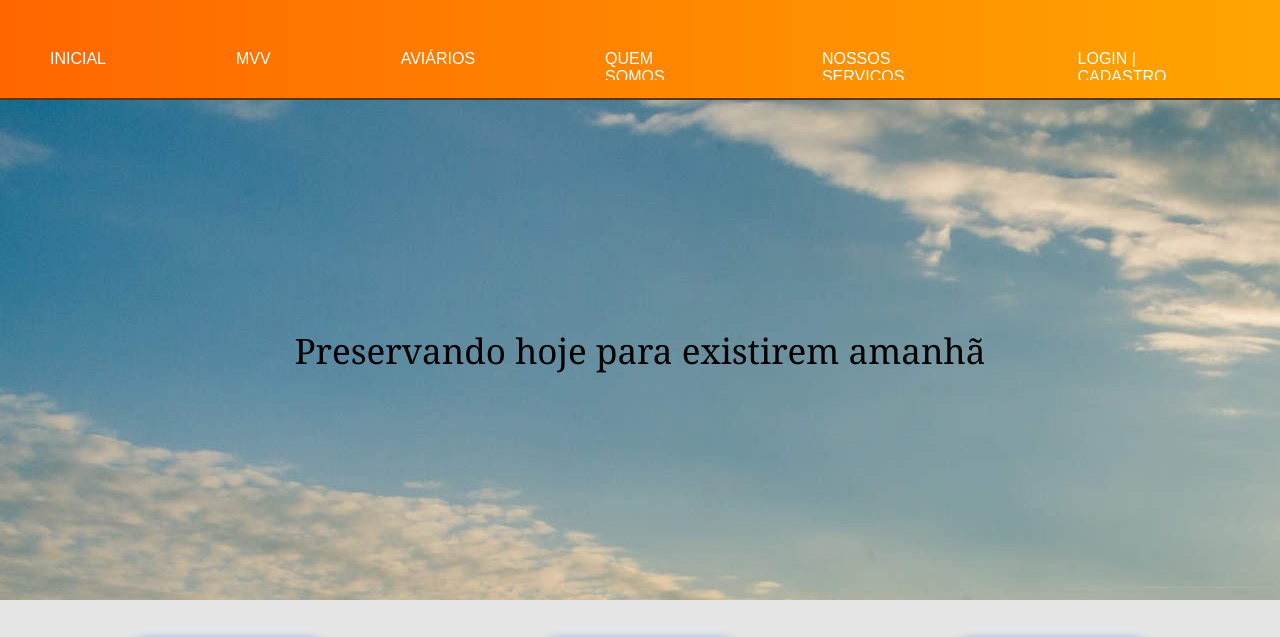
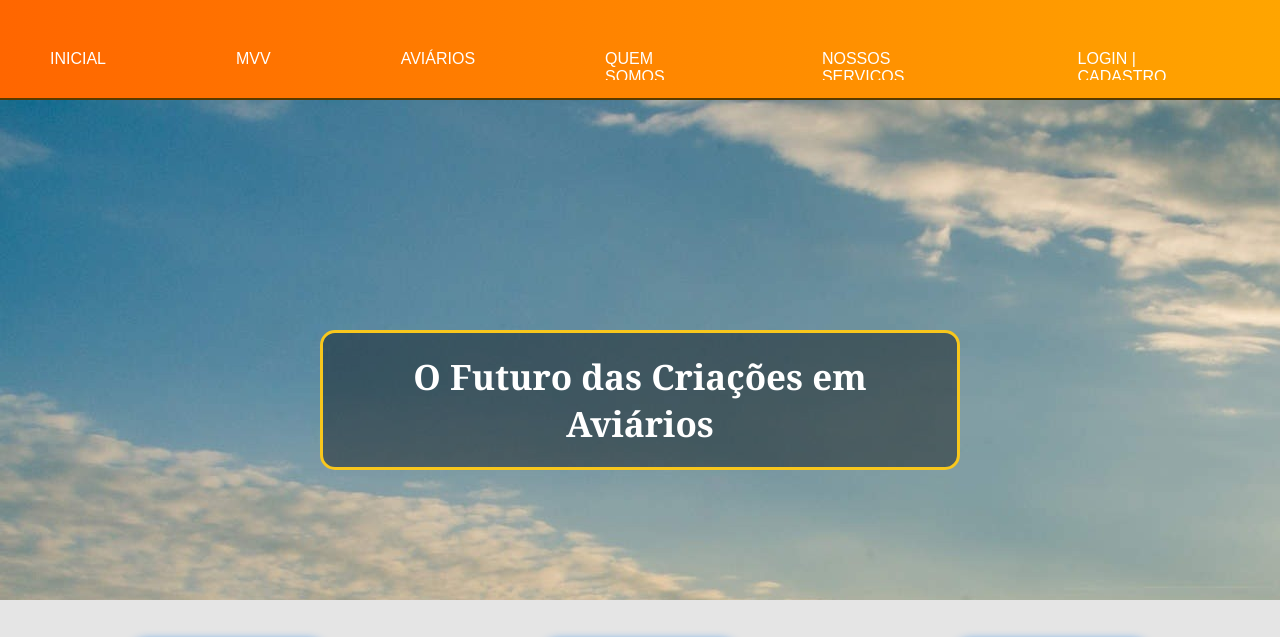
Before and after one commit to PedroSouzaSptech/FarmGuard, a plain HTML site: page FARMGUARD/INICIAL.html in a window 1280 px wide. Shown: the top 637 px of the page. Drawn offline with Linux system fonts and the light colour scheme.

Commit message:
Atualização da catch frase e fundo blurred

```diff
--- a/FARMGUARD/INICIAL.CSS
+++ b/FARMGUARD/INICIAL.CSS
@@ -72,6 +72,23 @@ nav a:hover{
     .banner .container{
         justify-content: center;
 
+            background-color: rgb(0,0,0); /* Fallback color */
+            background-color: rgba(0,0,0, 0.4); /* Black w/opacity/see-through */
+            color: white;
+            font-weight: bold;
+            border: 3px solid #f8c71d;
+            border-radius: 15px;
+            position: absolute;
+            top: 50%;
+            left: 50%;
+            transform: translate(-50%, -50%);
+            z-index: 2;
+            width: auto;
+            height: auto;
+            padding: 20px;
+            text-align: center;
+
+
     }
     .banner .container p{
         font-size: 35px;
@@ -106,6 +123,7 @@ nav a:hover{
     display: flex;
     justify-content: space-between;
     align-items: center;
+
 }
 
 .social{
--- a/FARMGUARD/INICIAL.html
+++ b/FARMGUARD/INICIAL.html
@@ -24,7 +24,7 @@
 
     <div class="banner" id="div_inicial">
         <div class="container">
-            <p>Preservando hoje para existirem amanhã</p>
+            <p>O Futuro das Criações em Aviários</p>
         </div>
     </div>
 
```
